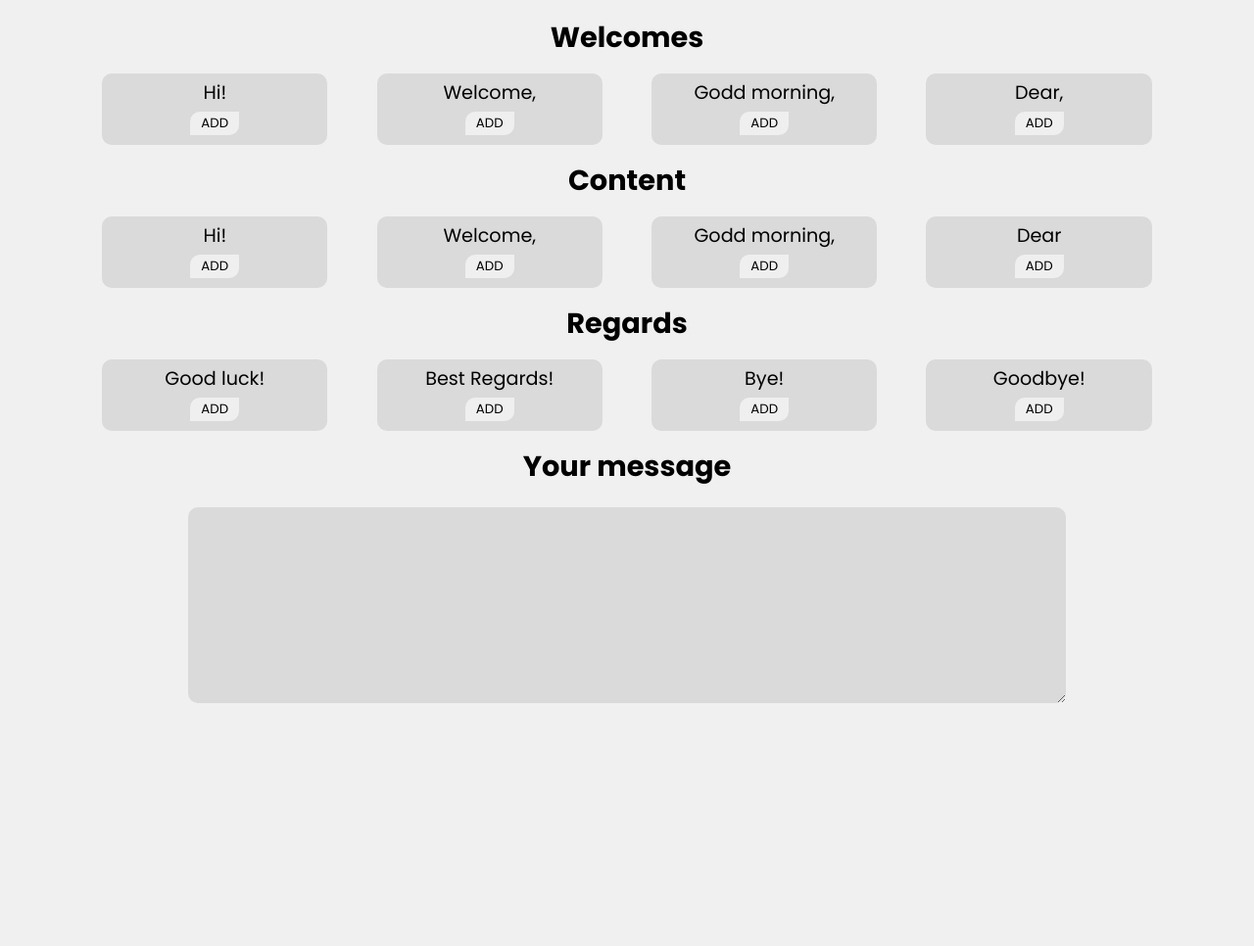
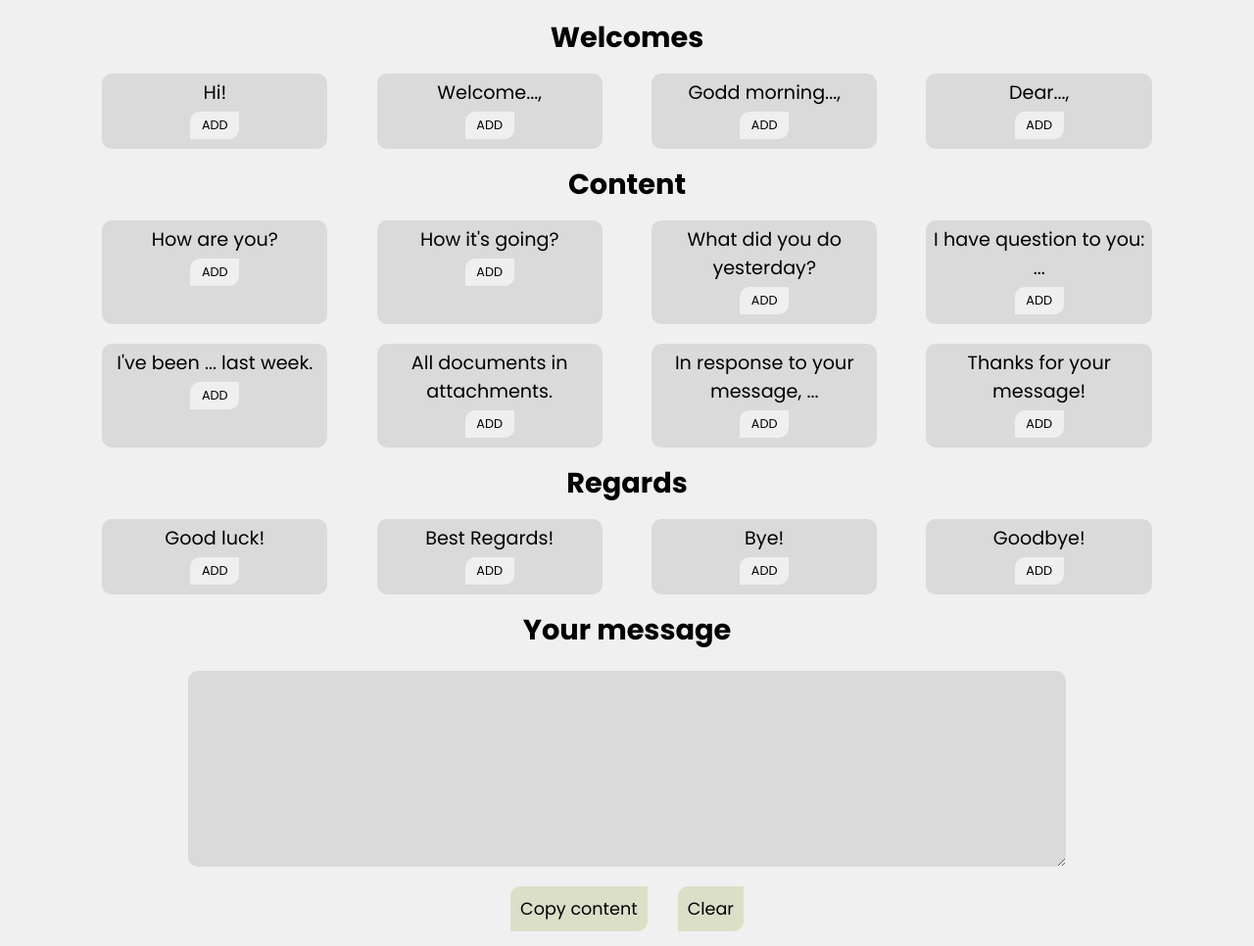
Before and after one commit to KamilShape/mail_generator, a plain HTML site: page index.html in a window 1280 px wide. Shown: the part 80-1046 px from the top of the page at 98% size. Before the commit the page ends 818 px from the top, so only its background shows below. Drawn offline with Linux system fonts and the light colour scheme.

Commit message:
add copy and clear buttons

```diff
--- a/data.js
+++ b/data.js
@@ -1,5 +1,5 @@
-const welcomes = ['Hi!', 'Welcome,', 'Godd morning,', 'Dear,'];
-const content = ['Hi!', 'Welcome,', 'Godd morning,', 'Dear'];
+const welcomes = ['Hi!', 'Welcome...,', 'Godd morning...,', 'Dear...,'];
+const content = ['How are you?', "How it's going?", 'What did you do yesterday?', 'I have question to you: ...', "I've been ... last week.", 'All documents in attachments.', 'In response to your message, ...', 'Thanks for your message!'];
 const regards = ['Good luck!', 'Best Regards!', 'Bye!', 'Goodbye!'];
 
 const welcomes_wrapper = document.querySelector('.welcomes')
--- a/index.html
+++ b/index.html
@@ -28,6 +28,10 @@
     </section>
     <h2 class="messages_title">Your message</h2>
     <textarea class="message"></textarea>
+    <div class="buttons">
+        <button class="buttons_button">Copy content</button>
+        <button class="buttons_button buttons_button--clear">Clear</button>
+    </div>
 </body>
 <script src="data.js"></script>
 
--- a/style.scss
+++ b/style.scss
@@ -1,17 +1,30 @@
 $color1: rgb(218, 218, 218);
 $color2: rgb(240, 240, 240);
 $color3: rgb(200, 200, 200);
+$color4: rgb(220, 223, 200);
+$color5: rgb(222, 240, 150);
 $fontSize: 14px;
 * {
-    font-family: 'Poppins', sans-serif;
     padding: 0;
     margin: 0;
+    font-family: 'Poppins', sans-serif;
     box-sizing: border-box;
 }
 
 body {
     background-color: $color2;
     font-size: $fontSize;
+}
+
+button {
+    display: block;
+    border: none;
+    border-radius: 10px 0;
+    transition: 0.3s ease-in-out;
+    &:hover {
+        border-radius: 0 10px;
+        cursor: pointer;
+    }
 }
 
 .title {
@@ -66,14 +79,15 @@ body {
     &_addButton {
         width: 50px;
         margin: 5px auto;
-        padding: 2px;
-        border: none;
-        border-radius: 10px 0;
-        transition: 0.3s ease-in-out;
+        padding: 5px;
+        @media (min-width: 768px) {
+            font-size: 0.7rem;
+        }
+        @media (min-width: 1280px) {
+            font-size: 0.8rem;
+        }
         &:hover {
             background-color: $color3;
-            border-radius: 0 10px;
-            cursor: pointer;
         }
     }
 }
@@ -90,3 +104,23 @@ body {
     border-radius: 10px;
     background-color: $color1;
 }
+
+.buttons {
+    width: 300px;
+    margin: 15px auto;
+    display: flex;
+    justify-content: space-evenly;
+    &_button {
+        background-color: $color4;
+        padding: 10px;
+        @media (min-width: 768px) {
+            font-size: 0.9rem;
+        }
+        @media (min-width: 1280px) {
+            font-size: 1.1rem;
+        }
+        &:hover {
+            background-color: $color5;
+        }
+    }
+}
```
Also changed, not shown: style.css, 1 other file.
